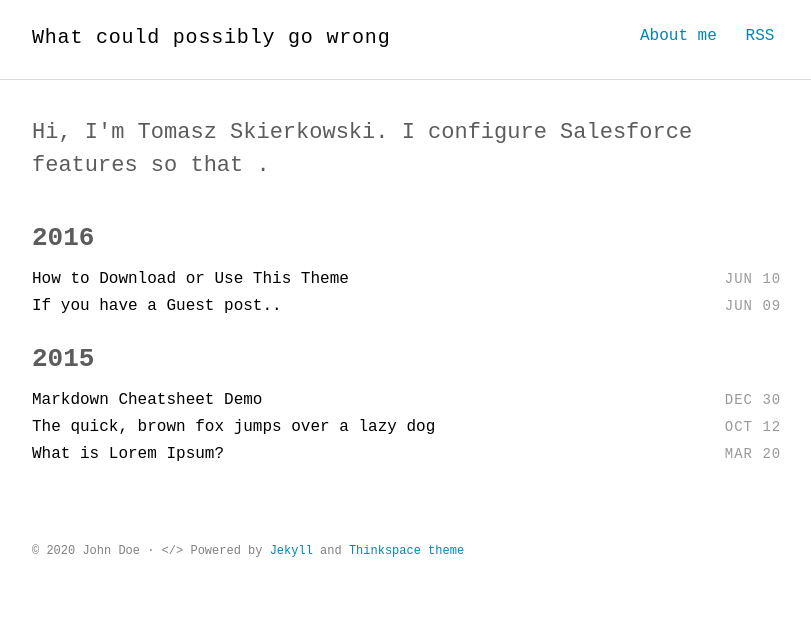
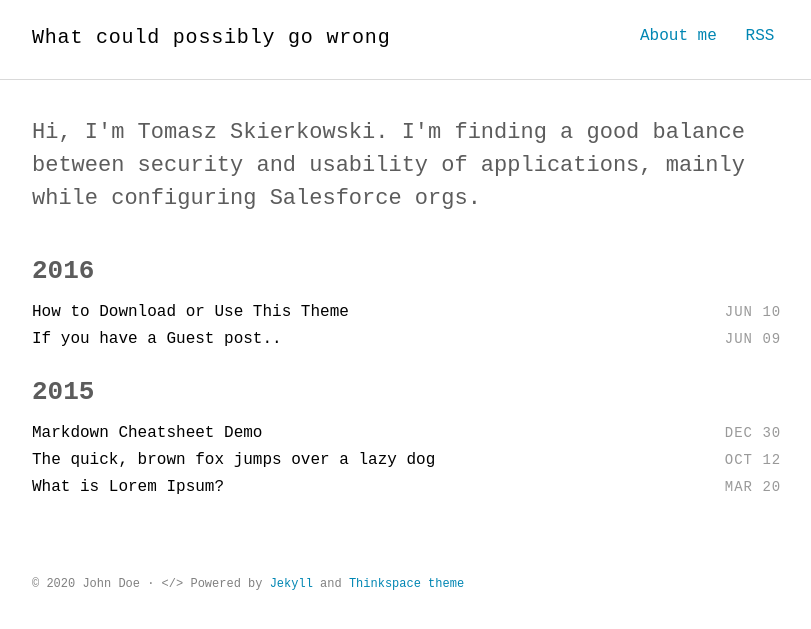
Before and after one commit to whatcouldpossiblygowrong/whatcouldpossiblygowrong.github.io, a Jekyll site: the page built from index.html, in a window 1280 px wide. Shown: the top 629 px of the page, without its empty margins (232-1043 px from the left). Built offline with Jekyll 4.4.1, drawn with Linux system fonts in a browser that asks for light colours; some web fonts are replaced.

Commit message:
Update intro.html

```diff
--- a/_includes/intro.html
+++ b/_includes/intro.html
@@ -1,5 +1,5 @@
 <section class="intro">
   <div class="container">
-    <p class="lead">Hi, I'm Tomasz Skierkowski. I configure Salesforce features so that .</p>
+    <p class="lead">Hi, I'm Tomasz Skierkowski. I'm finding a good balance between security and usability of applications, mainly while configuring Salesforce orgs.</p>
   </div>
 </section>
```
